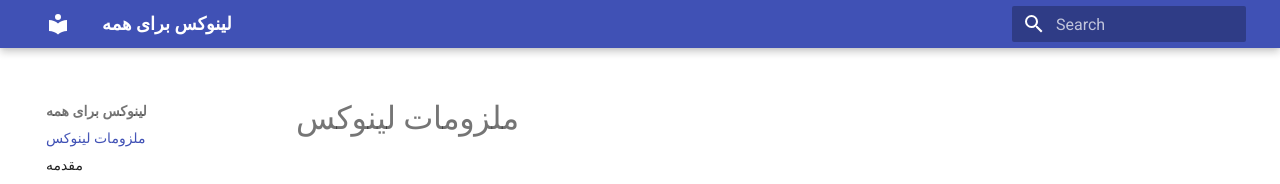
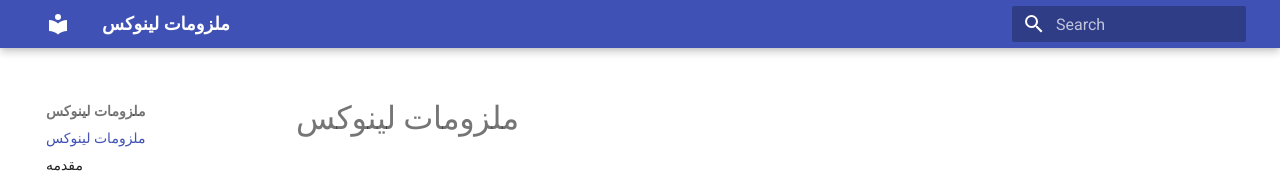
Before and after one commit to malijani/linux-essentials, an MkDocs documentation site: the page built from docs/index.md, in a window 1280 px wide. Shown: the top 184 px of the page. Built offline with MkDocs 1.6.1 and Material for MkDocs 9.7.7, drawn with Linux system fonts in a browser that asks for light colours.

Commit message:
commit after non-change(s)

```diff
--- a/mkdocs.yml
+++ b/mkdocs.yml
@@ -1,4 +1,4 @@
-site_name: لینوکس برای همه
+site_name: ملزومات لینوکس
 theme: material
 nav:
 - 'index.md'
```
